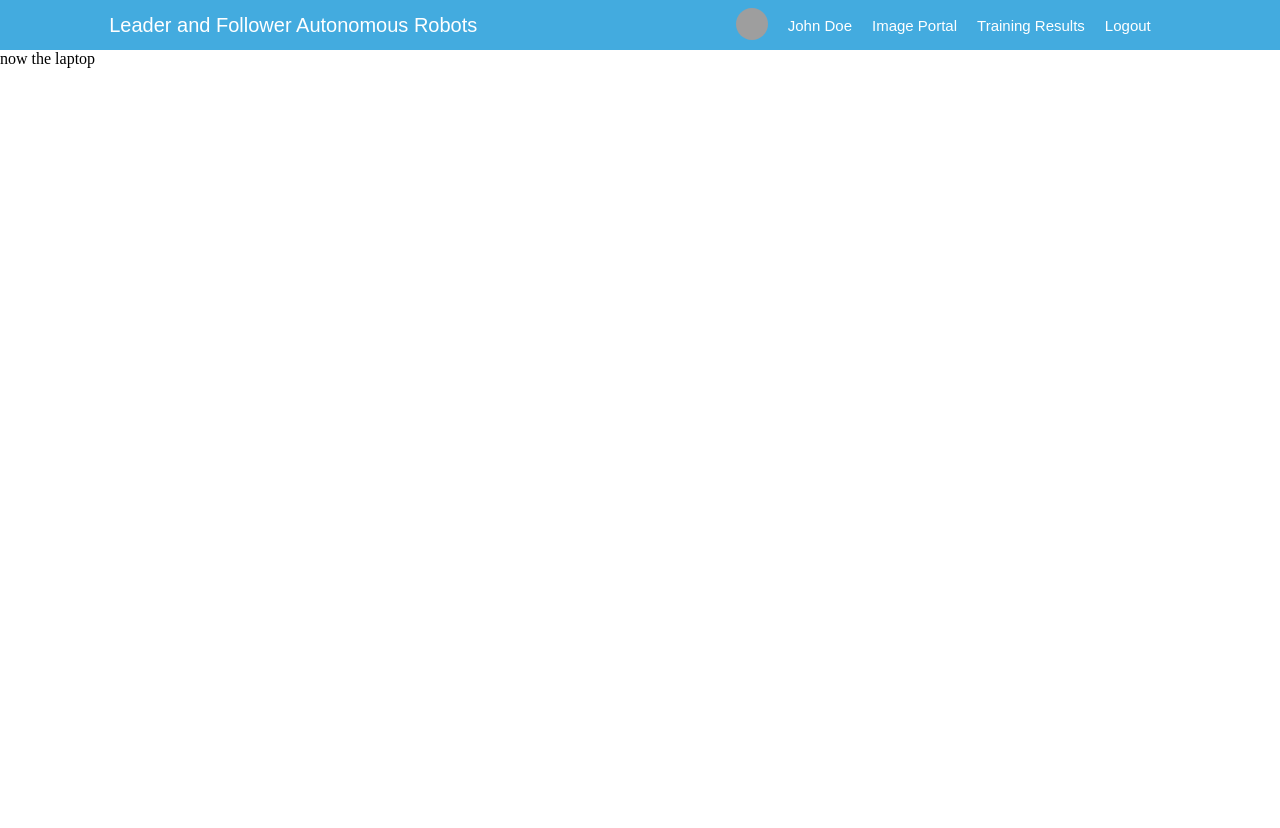
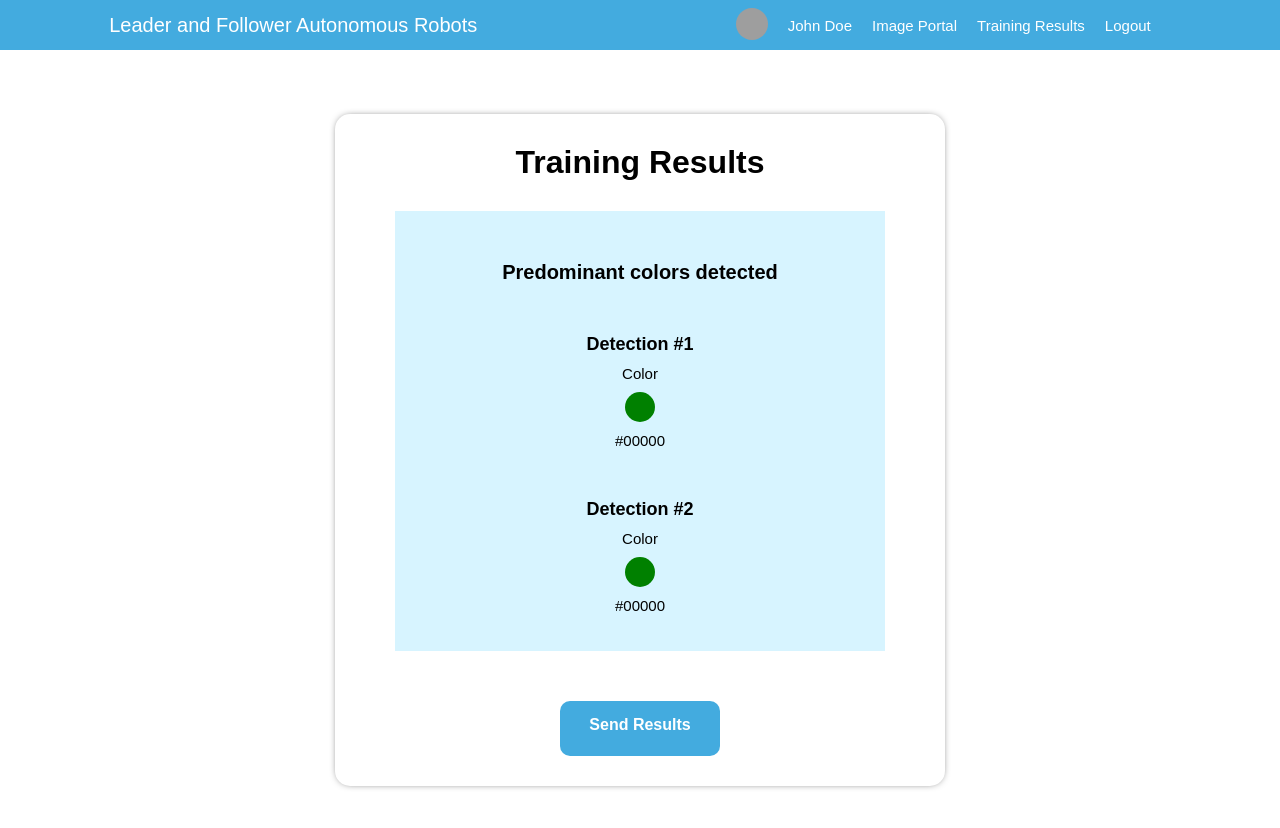
Before and after one commit to idygre/robotFrontEnd, a React (Create React App) app: page /Results in a window 1280 px wide. Shown: the top 828 px of the page. Before the commit the page ends 800 px from the top, so only its background shows below. Built offline with nearby package versions, Linux system fonts and the light colour scheme; grey boxes are pictures that could not be loaded.

Commit message:
Finished the Training Results Page

```diff
--- a/src/app.css
+++ b/src/app.css
@@ -314,7 +314,8 @@ input {
   display: none;
 }
 
-.process-image {
+.process-image,
+.send-results {
   margin: auto;
   width: 160px;
   height: 40px;
@@ -327,3 +328,85 @@ input {
   cursor: pointer;
   font-family: Arial, sans-serif;
 }
+
+.trainPage {
+  height: 100vh;
+  display: flex;
+  align-items: center;
+  justify-content: center;
+  flex-direction: column;
+}
+
+.trainContainer {
+  box-shadow: 0px 0px 9px -4px #000000;
+  border-radius: 15px;
+  padding: 30px;
+}
+
+.trainTitle {
+  text-align: center;
+  font-family: Arial, sans-serif;
+  font-weight: bold;
+}
+
+.trainBox {
+  margin: 30px;
+  width: 450px;
+  height: 400px;
+  border: 3px;
+  padding: 20px;
+  background-color: #d7f4ff;
+}
+
+.detectedTitle {
+  text-align: center;
+  font-family: Arial, sans-serif;
+  color: black;
+  font-size: 20px;
+  font-weight: 100px;
+  margin: 30px;
+}
+
+.detected1,
+.detected2 {
+  margin: 50px;
+  display: flex;
+  align-items: center;
+  justify-content: center;
+  flex-direction: column;
+}
+
+.colorTitle {
+  text-align: center;
+  font-family: Arial, sans-serif;
+  color: black;
+  font-size: 18px;
+  font-weight: bold;
+  margin-bottom: 10px;
+}
+
+.colorName {
+  font-family: Arial, sans-serif;
+  color: black;
+  font-size: 15px;
+  font-weight: 50;
+}
+
+.colorCircle {
+  width: 30px;
+  height: 30px;
+  margin: 10px;
+  background-color: green;
+  border-radius: 50%;
+}
+
+.colorCode {
+  font-family: Arial, sans-serif;
+  color: black;
+  font-size: 15px;
+  font-weight: 50;
+}
+
+#train[type="button"] {
+  display: none;
+}
--- a/src/pages/Results.jsx
+++ b/src/pages/Results.jsx
@@ -1,7 +1,46 @@
 import React from "react";
 
 const Results = () => {
-  return <div>now the laptop</div>;
+  return (
+    <div className="trainPage">
+      <div className="trainContainer">
+        <div className="trainTitle">
+          <h1>Training Results</h1>
+        </div>
+        <div className="trainBox">
+          <h1 className="detectedTitle">Predominant colors detected</h1>
+
+          <div className="detected1">
+            <h1 className="colorTitle">Detection #1</h1>
+            <h1 className="colorName">Color</h1>
+            <div className="colorCircle"></div>
+            <h1 className="colorCode">#00000</h1>
+          </div>
+
+          <div className="detected2">
+            <h1 className="colorTitle">Detection #2</h1>
+            <h1 className="colorName">Color</h1>
+            <div className="colorCircle"></div>
+            <h1 className="colorCode">#00000</h1>
+          </div>
+        </div>
+        <div className="trainButtonDiv">
+          <button
+            type="button"
+            name="send-results"
+            id="train"
+            className="trainButton"
+          ></button>
+
+          <div className="label">
+            <label htmlFor="process" className="send-results">
+              Send Results
+            </label>
+          </div>
+        </div>
+      </div>
+    </div>
+  );
 };
 
 export default Results;
```
